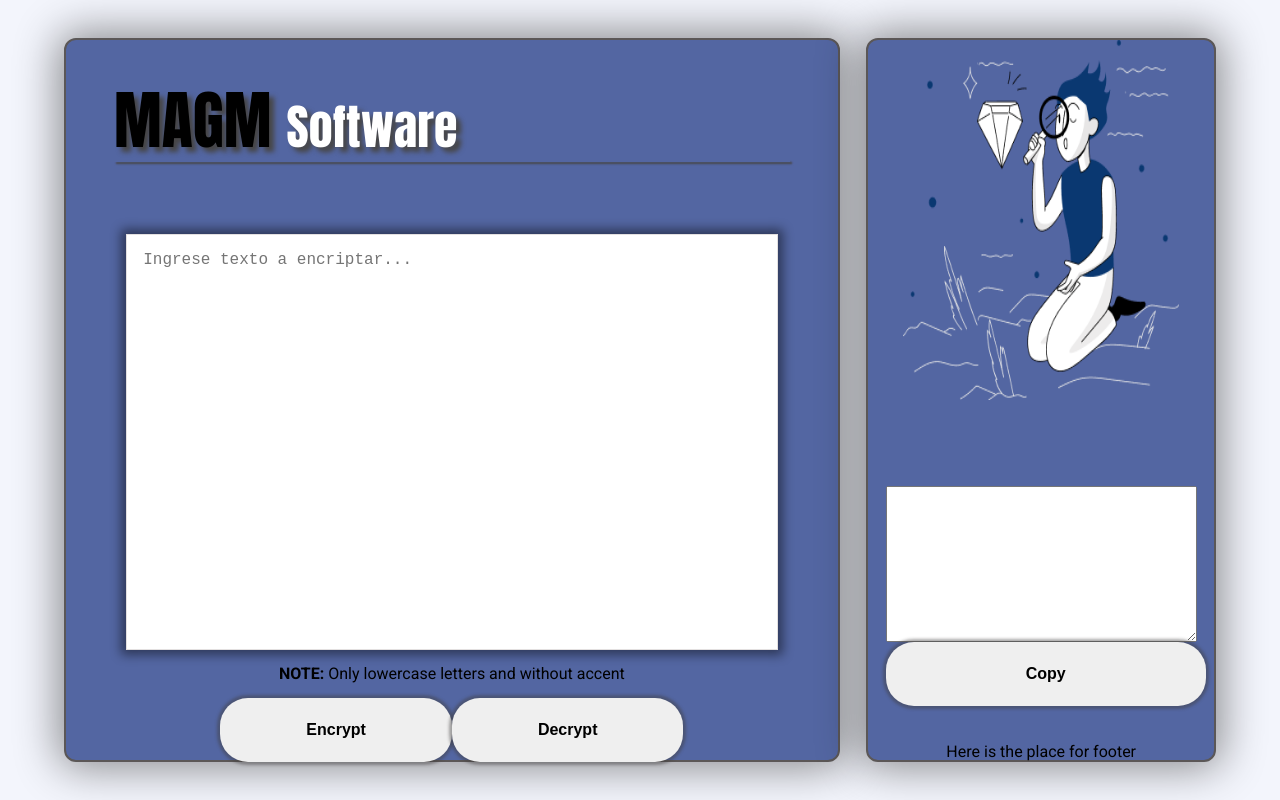
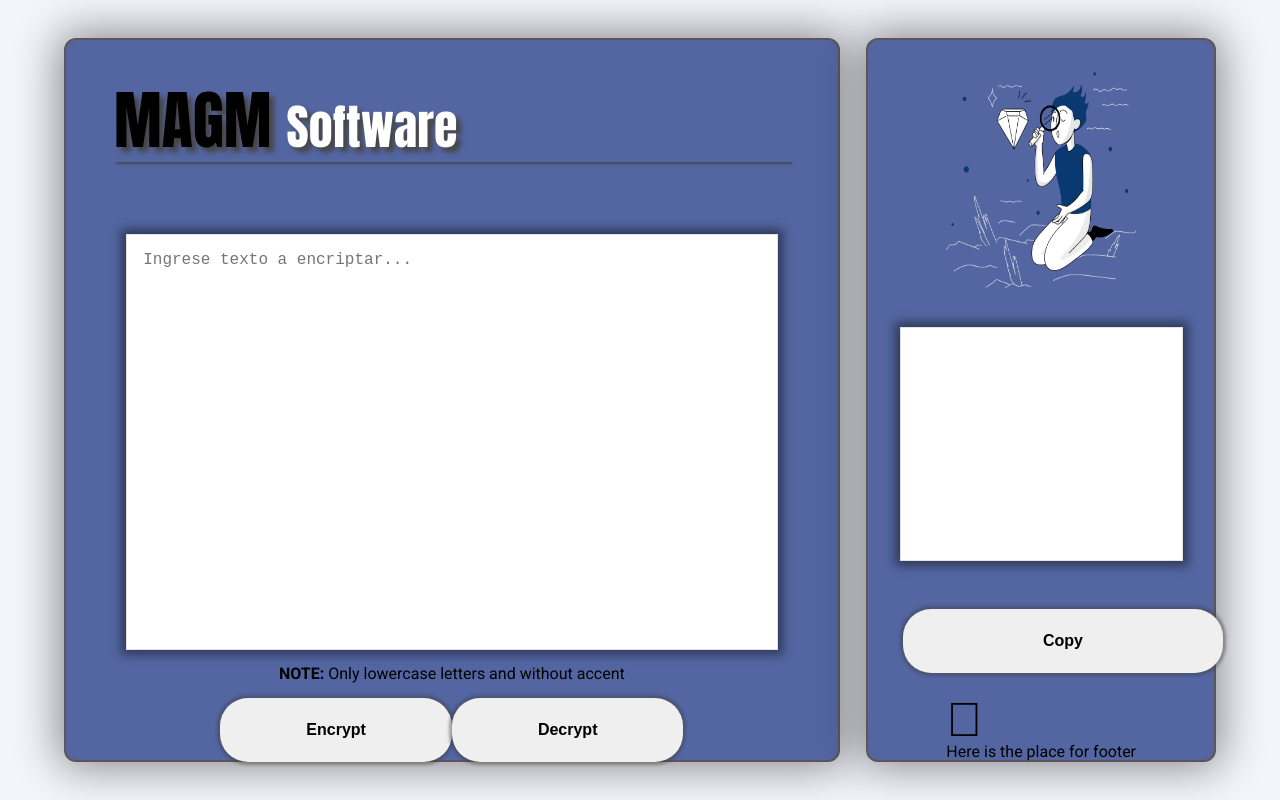
Before and after one commit to clasesucatmarlon/Reto01_Alura, a plain HTML site: page index.html in a window 1280 px wide. Drawn offline with Linux system fonts and the light colour scheme; a web font is replaced by a local one.

Commit message:
Arreglando panel derecho

```diff
--- a/assets/sass/_rightPanel.scss
+++ b/assets/sass/_rightPanel.scss
@@ -5,16 +5,40 @@
   align-items: center;
   justify-content: space-between;
   img {
-    width: 80%;
-    height: 50%;
+    margin-top: 2rem;
+    width: 55%;
+    height: 30%;
   }
   .output {
     display: flex;
     flex-direction: column;
-    width: 90%;
-    margin-top: 3rem;
+    align-items: center;
+    width: 80%;
+    textarea {
+      margin-top: 1rem;
+      margin-bottom: 1rem;
+      width: 90%;
+      height: 25vh;
+      resize: none;
+      font-size: 1rem;
+      padding: 1rem;
+      border: 1px solid rgb(227, 224, 224);
+      box-shadow: 0px 0px 10px 5px rgba(0,0,0,0.45);
+    }
   }
-  button {
-    @include botones(4rem, 20rem, 1.75rem);
+  .buttons {
+    margin: 0 auto;
+    margin-top: 2rem;
+    .btnCopy {
+      @include botones(4rem, 20rem, 1.75rem);
+    }
+    :hover{
+      background-color: $color-hover;
+      color: $color-white;
+    }
   }
 }
+
+.footer {
+  font-size: 3rem;
+}
--- a/index.html
+++ b/index.html
@@ -5,6 +5,7 @@
   <meta http-equiv="X-UA-Compatible" content="IE=edge">
   <meta name="viewport" content="width=device-width, initial-scale=1.0">
   <title>Encriptador</title>
+  <link rel="stylesheet" href="https://use.fontawesome.com/releases/v5.8.1/css/all.css" integrity="sha384-50oBUHEmvpQ+1lW4y57PTFmhCaXp0ML5d60M1M7uH2+nqUivzIebhndOJK28anvf" crossorigin="anonymous">
   <link rel="stylesheet" href="./assets/css/styles.css">
 </head>
 
@@ -31,11 +32,18 @@
 
     <section class="col_right">
       <img src="./assets/images/people.png" alt="">
+
       <div class="output">
-        <textarea name="" id="txtEncryptionDecrypted" cols="30" rows="10"></textarea>
-        <button onclick="copyToClipBoard()">Copy</button>
+        <textarea name="" id="txtEncryptionDecrypted" cols="30" rows="30"></textarea>
+        <div class="buttons">
+          <button class="btnCopy" onclick="copyToClipBoard()">Copy</button>
+        </div>
       </div>
+
       <footer>
+        <div class="footer">
+          <i class="fa-brands fa-github"></i>
+        </div>
         Here is the place for footer
       </footer>
     </section>
```
Also changed, not shown: assets/css/styles.css, 1 other file.
